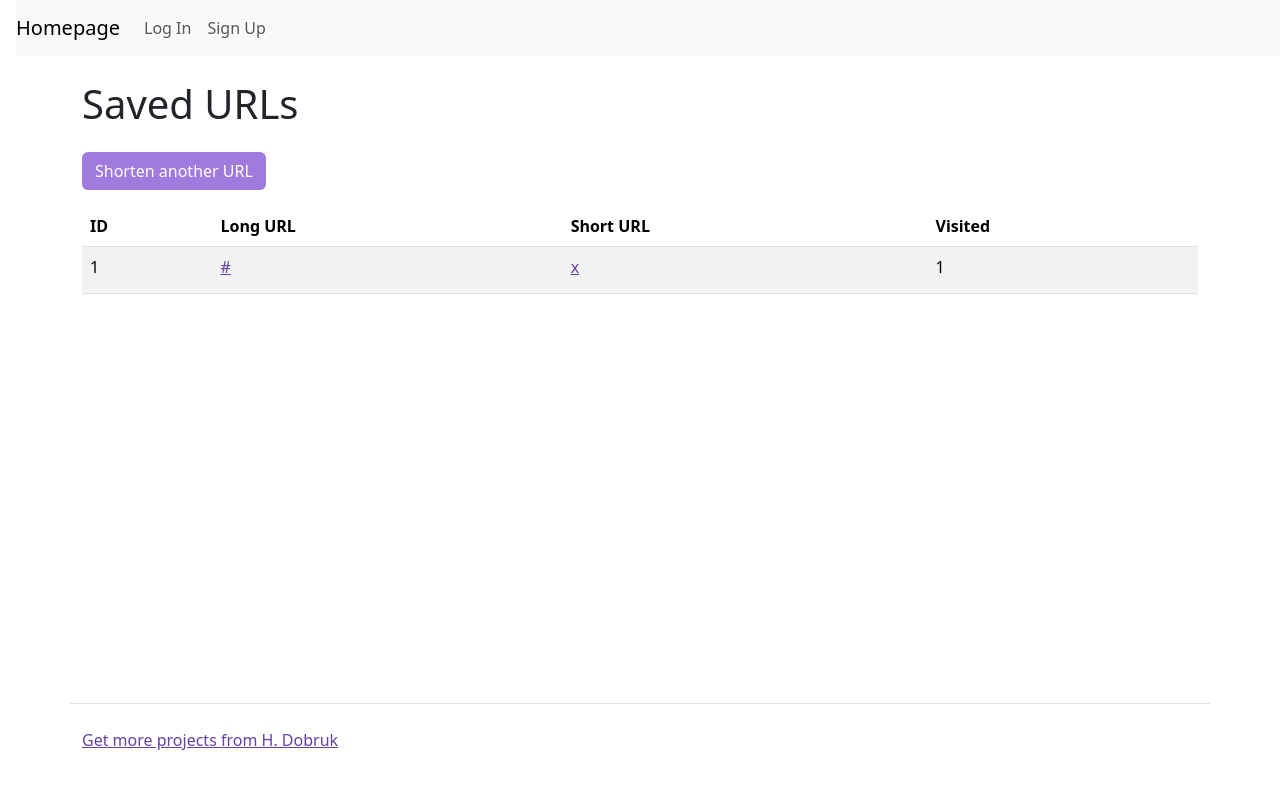
After one commit to Mirrasol/Url-Shortener, a Django app: template urlshortener/templates/links/urls_list.html in a window 1280 px wide. The commit adds this page. Run offline with Django 5.2, Linux system fonts and the light colour scheme; the template is opened without the code that fills it: most values are stand-ins (such as "Sample title", 1, 10 or a date in 2020); some libraries are stand-ins or nearby versions.

Commit message:
update templates

```diff
--- a/urlshortener/templates/base_layout.html
+++ b/urlshortener/templates/base_layout.html
@@ -20,7 +20,7 @@
 
         <ul class="navbar-nav mr-auto">
           <li class="nav-item">
-            <a class="nav-link" href="{% url 'homepage' %}">URLs Index</a>
+            <a class="nav-link" href="{% url 'urls_list' %}">URLs Index</a>
           </li>
         </ul>
 
--- a/urlshortener/templates/homepage.html
+++ b/urlshortener/templates/homepage.html
@@ -10,7 +10,7 @@
     <div class="display-4">Welcome to Url Shortener!</div>
     <p class="lead">Create short aliases for your URLs.</p>
     <hr>
-    <a class="btn" style="background-color: #a07add; color: white" href="https://github.com/Mirrasol/python-project-52">Continue</a>
+    <a class="btn" style="background-color: #a07add; color: white" href="{% url 'shorten_url' %}">Get a shorter URL</a>
   </div>
 </div>
 
--- /dev/null
+++ b/urlshortener/templates/links/urls_list.html
@@ -0,0 +1,34 @@
+{% extends "base_layout.html" %}
+
+{% load django_bootstrap5 %}
+
+{% block content %}
+    <h1 class="my-4">Saved URLs</h1>
+    <a class="btn mb-3" style="background-color: #a07add; color: white" href="{% url 'shorten_url' %}">Shorten another URL</a>
+    <table class="table table-striped">
+        <thead>
+            <tr>
+              <th>ID</th>
+              <th>Long URL</th>
+              <th>Short URL</th>
+              <th>Visited</th>
+            </tr>
+        </thead>
+
+        <tbody>
+            {% for url in urls %}
+            <tr>
+                <td>{{ url.id }}</td>
+                <td>
+                    <a class="d-inline-block link text-truncate" style="color: #64419e; max-width: 350px;" href="{{ url.url }}">{{ url.url }}
+                </td>
+                <td>
+                    <a class="link" style="color: #64419e;" href="{% url 'redirect_url' url.hash %}">{{ url.hash }}</a>
+                </td>
+                <td>{{ url.visits_count }}</td>
+            </tr>
+        {% endfor %}
+        </tbody>
+
+    </table>
+{% endblock %}
```
Also changed, not shown: urlshortener/templates/links/shortener.html (added, +18 -0 lines).
